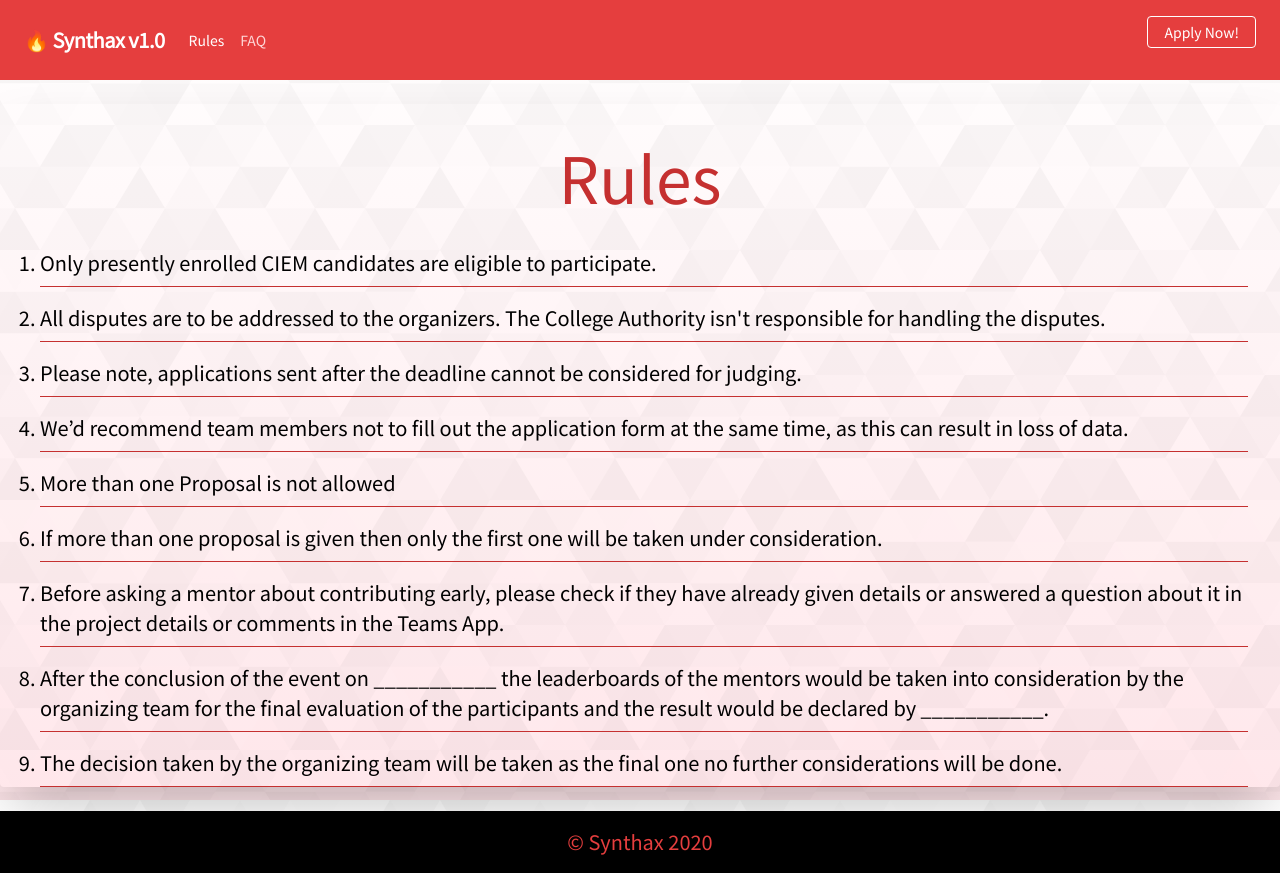
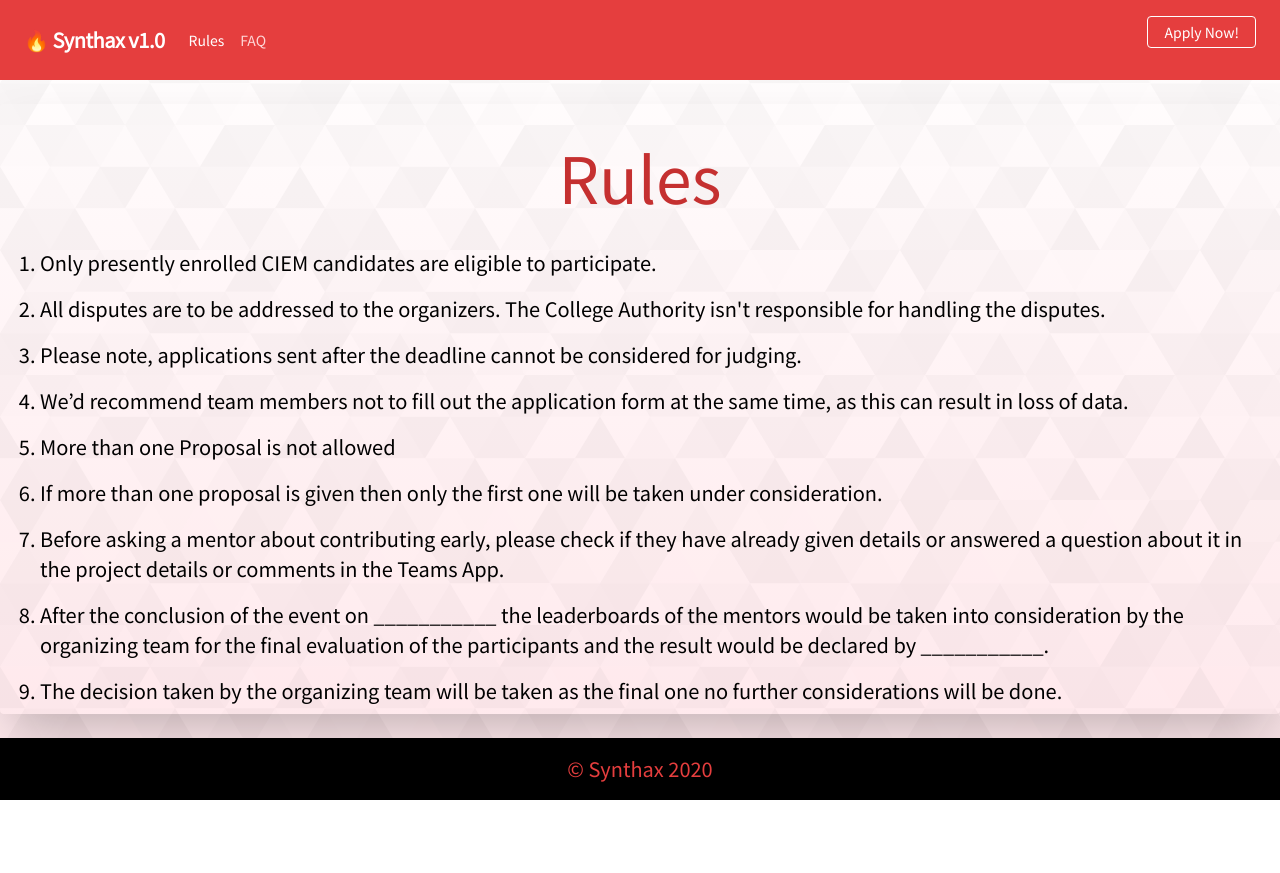
Before and after one commit to shawavisek35/synthack, a React (Create React App) app: page /rules in a window 1280 px wide. After the commit the page ends 800 px from the top, so only its background shows below. Built offline with nearby package versions, Linux system fonts and the light colour scheme.

Commit message:
Minor Edits

```diff
--- a/src/components/FAQ.js
+++ b/src/components/FAQ.js
@@ -4,7 +4,7 @@ const FAQ = () => {
   return (
     <div>
       <h1 className="shadow-lg lg:shadow-none md:shadow-none rounded mx-4 my-6 lg:text-6xl md:text-6xl sm:text-4xl text-4xl text-center text-red-700">
-        Frquently Asked Questions
+        Frequently Asked Questions
       </h1>
       <div className={`grid grid-rows-${FAQs.length} py-4 gap-4 mx-4 dead-center`}>
         {FAQs.map((item) => (
--- a/src/components/Rules.js
+++ b/src/components/Rules.js
@@ -6,13 +6,13 @@ const Rules = () => {
       <h1 className="shadow-lg lg:shadow-none md:shadow-none rounded mx-4 my-6 lg:text-6xl md:text-6xl sm:text-5xl text-6xl text-center text-red-700">
         Rules
       </h1>
-      <ol class="list-decimal mx-8">
+      <ul class="list-decimal mx-8">
         {rules.map((rule) => (
           <li className="ml-2 text-xl mt-4" key={rule}>
-            {rule} <hr className="mt-2 border-double border-1 border-red-700" />
+            {rule}
           </li>
         ))}
-      </ol>
+      </ul>
     </div>
   );
 };
--- a/src/components/timeline.js
+++ b/src/components/timeline.js
@@ -3,7 +3,7 @@ import React from "react";
 const Timeline = () => {
   return (
     <div className="mx-auto px-10 my-5">
-      <h1 className="animate-bounce rounded mx-4 my-6 lg:text-6xl md:text-6xl sm:text-5xl text-6xl text-center text-red-700 ">
+      <h1 className="rounded mx-4 my-6 lg:text-6xl md:text-6xl sm:text-5xl text-6xl text-center text-red-700 ">
         Timeline
       </h1>
       <div className="grid grid-rows-4 gap-4 mx-auto">
```
